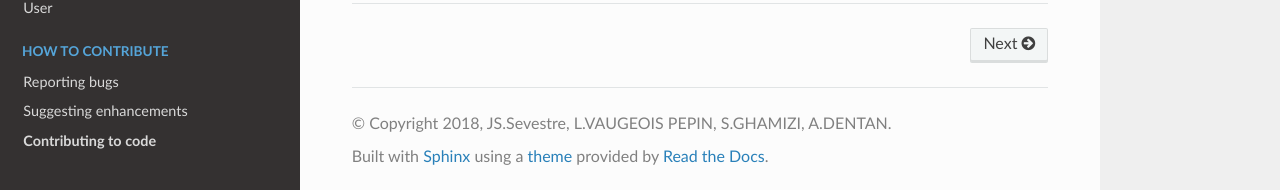
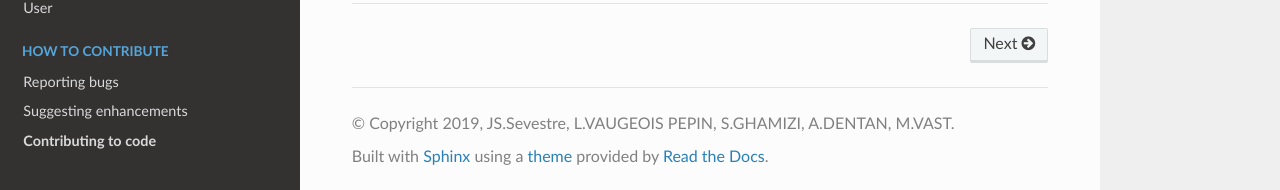
Before and after one commit to lumapps/lumapps-sdk, a Sphinx documentation site: the page built from documentation/source/index.rst, in a window 1280 px wide and 900 px high, scrolled down 1411 px. Shown: the part 707-897 px from the top of the window. Built offline with Sphinx 7.4.7 and the Read the Docs theme 2.0.0, drawn with Linux system fonts in a browser that asks for light colours; the version number could not be read and is left out.

Commit message:
update documentation footer

```diff
--- a/documentation/source/conf.py
+++ b/documentation/source/conf.py
@@ -24,8 +24,8 @@ import lumapps
 # -- Project information -----------------------------------------------------
 
 project = u"Lumapps SDK"
-copyright = u"2018, JS.Sevestre, L.VAUGEOIS PEPIN, S.GHAMIZI, A.DENTAN"
-author = u"JS.Sevestre, L.VAUGEOIS PEPIN, S.GHAMIZI, A.DENTAN"
+copyright = u"2019, JS.Sevestre, L.VAUGEOIS PEPIN, S.GHAMIZI, A.DENTAN, M.VAST"
+author = u"JS.Sevestre, L.VAUGEOIS PEPIN, S.GHAMIZI, A.DENTAN, M.VAST"
 
 # The short X.Y version
 version = lumapps.__version__
```
